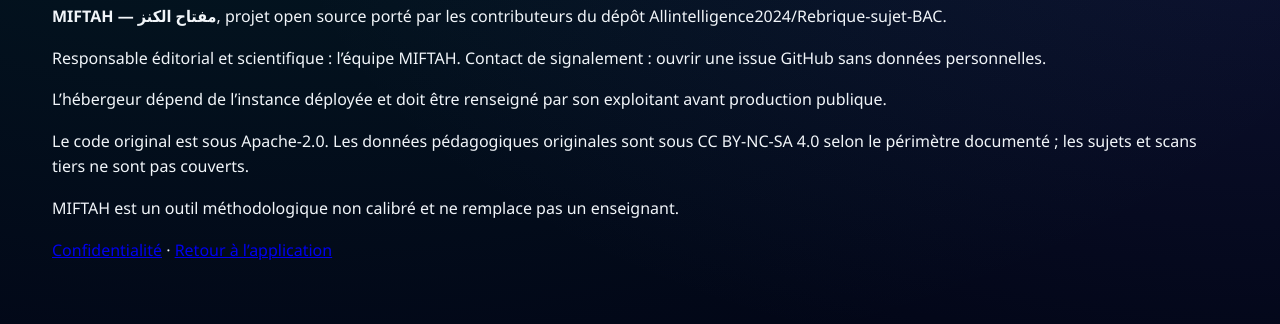
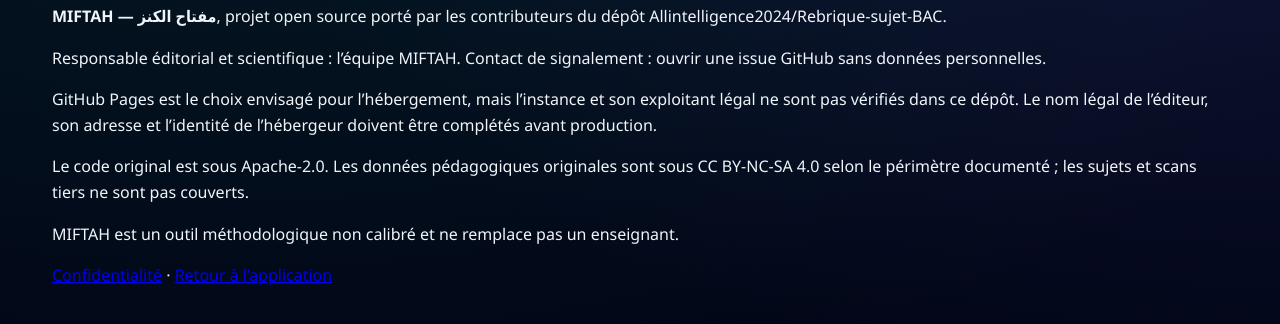
Before and after one commit to Allintelligence2024/Rebrique-sujet-BAC, a website: page legal/legal-notice.html in a window 1280 px wide. Shown: the part 106-430 px from the top of the page. Drawn offline with Linux system fonts and the light colour scheme.

```diff
--- a/legal/legal-notice.html
+++ b/legal/legal-notice.html
@@ -1,2 +1,2 @@
 <!doctype html>
-<html lang="fr"><head><meta charset="utf-8"><meta name="viewport" content="width=device-width,initial-scale=1"><title>Mentions légales — MIFTAH</title><link rel="stylesheet" href="../assets/styles.css"></head><body><main class="app legal-page"><h1>Mentions légales</h1><p><strong>MIFTAH — مفتاح الكنز</strong>, projet open source porté par les contributeurs du dépôt Allintelligence2024/Rebrique-sujet-BAC.</p><p>Responsable éditorial et scientifique : l’équipe MIFTAH. Contact de signalement : ouvrir une issue GitHub sans données personnelles.</p><p>L’hébergeur dépend de l’instance déployée et doit être renseigné par son exploitant avant production publique.</p><p>Le code original est sous Apache-2.0. Les données pédagogiques originales sont sous CC BY-NC-SA 4.0 selon le périmètre documenté ; les sujets et scans tiers ne sont pas couverts.</p><p>MIFTAH est un outil méthodologique non calibré et ne remplace pas un enseignant.</p><p><a href="privacy.html">Confidentialité</a> · <a href="../">Retour à l’application</a></p></main></body></html>
+<html lang="fr"><head><meta charset="utf-8"><meta name="viewport" content="width=device-width,initial-scale=1"><title>Mentions légales — MIFTAH</title><link rel="stylesheet" href="../assets/styles.css"></head><body><main class="app legal-page"><h1>Mentions légales</h1><p><strong>MIFTAH — مفتاح الكنز</strong>, projet open source porté par les contributeurs du dépôt Allintelligence2024/Rebrique-sujet-BAC.</p><p>Responsable éditorial et scientifique : l’équipe MIFTAH. Contact de signalement : ouvrir une issue GitHub sans données personnelles.</p><p>GitHub Pages est le choix envisagé pour l’hébergement, mais l’instance et son exploitant légal ne sont pas vérifiés dans ce dépôt. Le nom légal de l’éditeur, son adresse et l’identité de l’hébergeur doivent être complétés avant production.</p><p>Le code original est sous Apache-2.0. Les données pédagogiques originales sont sous CC BY-NC-SA 4.0 selon le périmètre documenté ; les sujets et scans tiers ne sont pas couverts.</p><p>MIFTAH est un outil méthodologique non calibré et ne remplace pas un enseignant.</p><p><a href="privacy.html">Confidentialité</a> · <a href="../">Retour à l’application</a></p></main></body></html>
```
